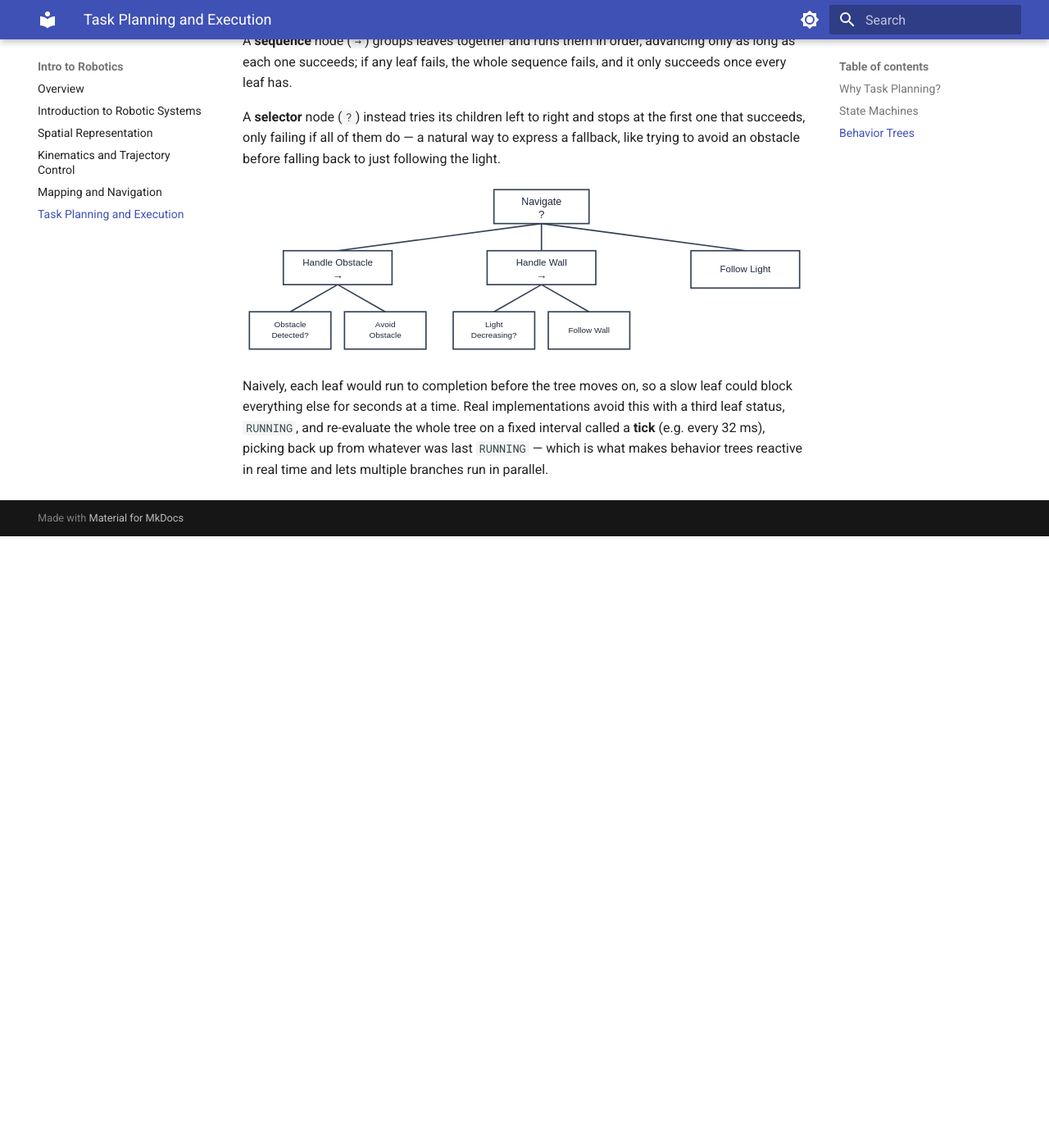
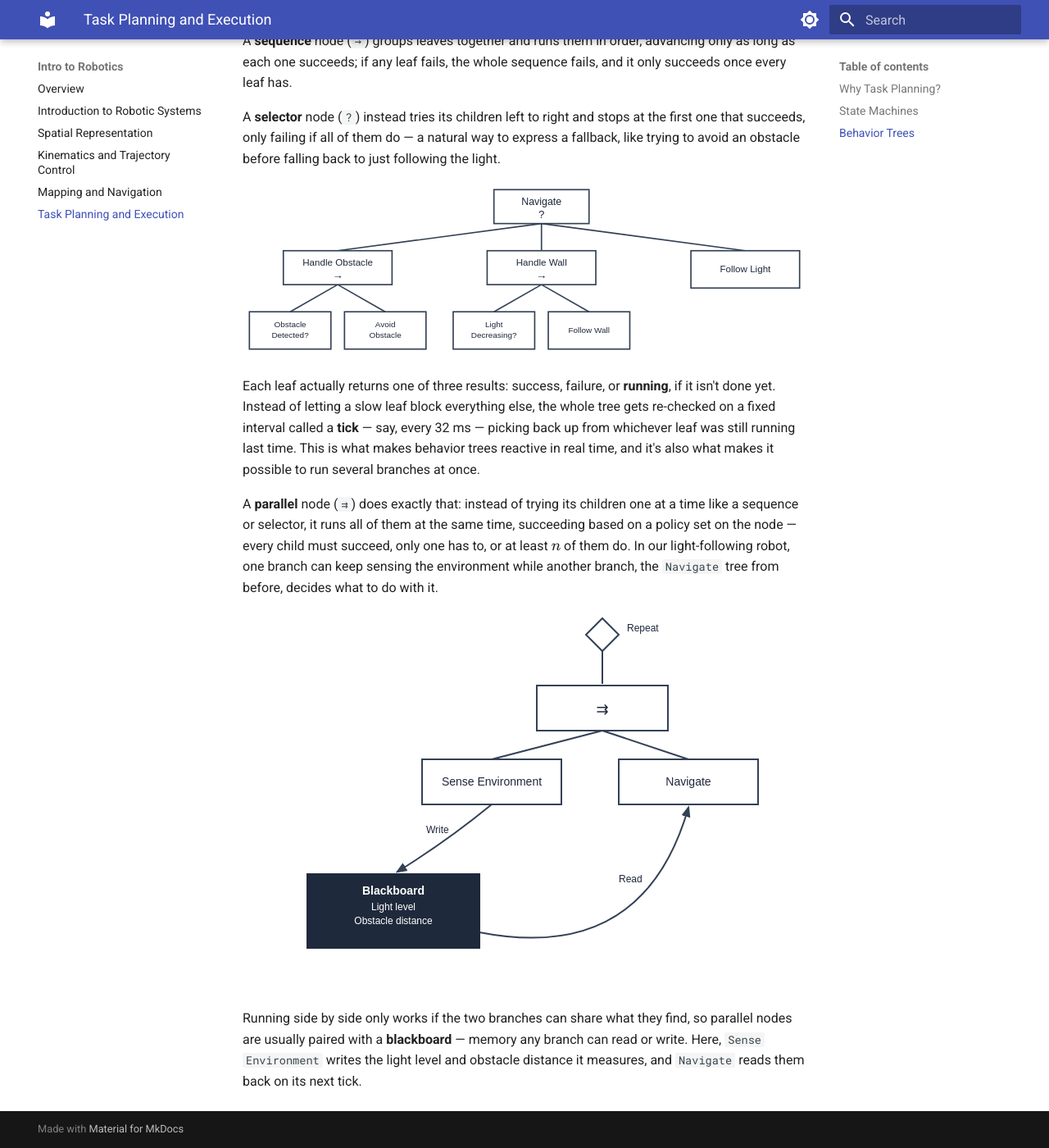
Before and after one commit to Kooroshoo/intro-to-robotics, an MkDocs documentation site: the page built from docs/05-task-planning-and-execution.md, in a window 1280 px wide and 1400 px high, scrolled down 1450 px. Shown: the whole window at 82% size. Built offline with MkDocs 1.6.1 and Material for MkDocs 9.7.7, drawn with Linux system fonts in a browser that asks for light colours; before the commit the page ends 2104 px from its top, so only the background shows below that.

Commit message:
update chapter 5

```diff
--- a/docs/05-task-planning-and-execution.md
+++ b/docs/05-task-planning-and-execution.md
@@ -36,4 +36,12 @@ A **selector** node (`?`) instead tries its children left to right and stops at
 ![A behavior tree for the same light-following robot: a selector node tries handling an obstacle, then a wall, before falling back to following the light](assets/images/behavior_tree_navigate.svg)
 </p>
 
-Naively, each leaf would run to completion before the tree moves on, so a slow leaf could block everything else for seconds at a time. Real implementations avoid this with a third leaf status, `RUNNING`, and re-evaluate the whole tree on a fixed interval called a **tick** (e.g. every 32 ms), picking back up from whatever was last `RUNNING` — which is what makes behavior trees reactive in real time and lets multiple branches run in parallel.
+Each leaf actually returns one of three results: success, failure, or **running**, if it isn't done yet. Instead of letting a slow leaf block everything else, the whole tree gets re-checked on a fixed interval called a **tick** — say, every 32 ms — picking back up from whichever leaf was still running last time. This is what makes behavior trees reactive in real time, and it's also what makes it possible to run several branches at once.
+
+A **parallel** node (`⇉`) does exactly that: instead of trying its children one at a time like a sequence or selector, it runs all of them at the same time, succeeding based on a policy set on the node — every child must succeed, only one has to, or at least $n$ of them do. In our light-following robot, one branch can keep sensing the environment while another branch, the `Navigate` tree from before, decides what to do with it.
+
+<p markdown="1" style="text-align:center;">
+![A parallel node running a sensing leaf and the Navigate tree at the same time, sharing data through a blackboard](assets/images/behavior_tree_parallel.svg)
+</p>
+
+Running side by side only works if the two branches can share what they find, so parallel nodes are usually paired with a **blackboard** — memory any branch can read or write. Here, `Sense Environment` writes the light level and obstacle distance it measures, and `Navigate` reads them back on its next tick.
```
Also changed, not shown: docs/assets/images/behavior_tree_parallel.svg (added).
